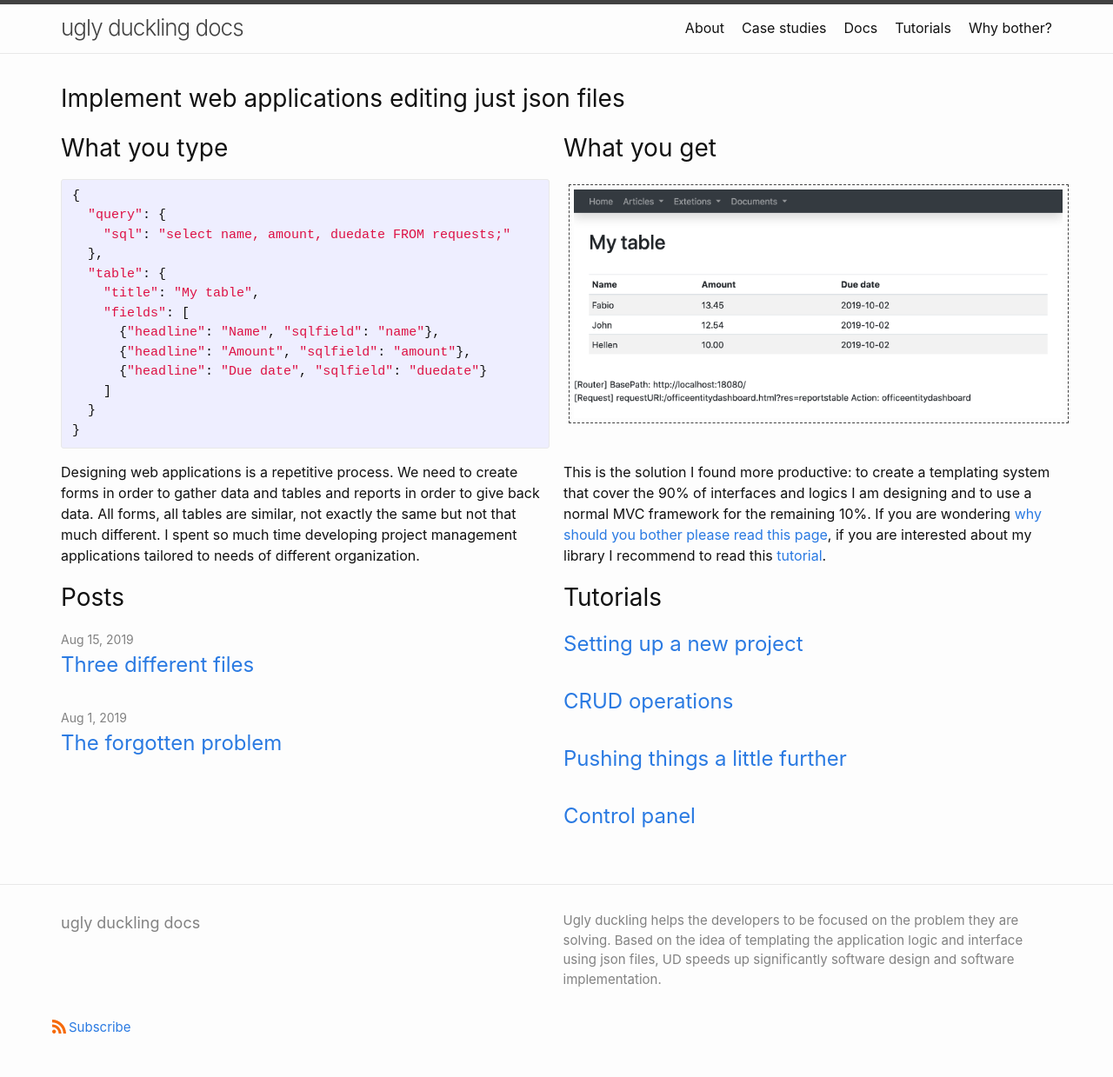
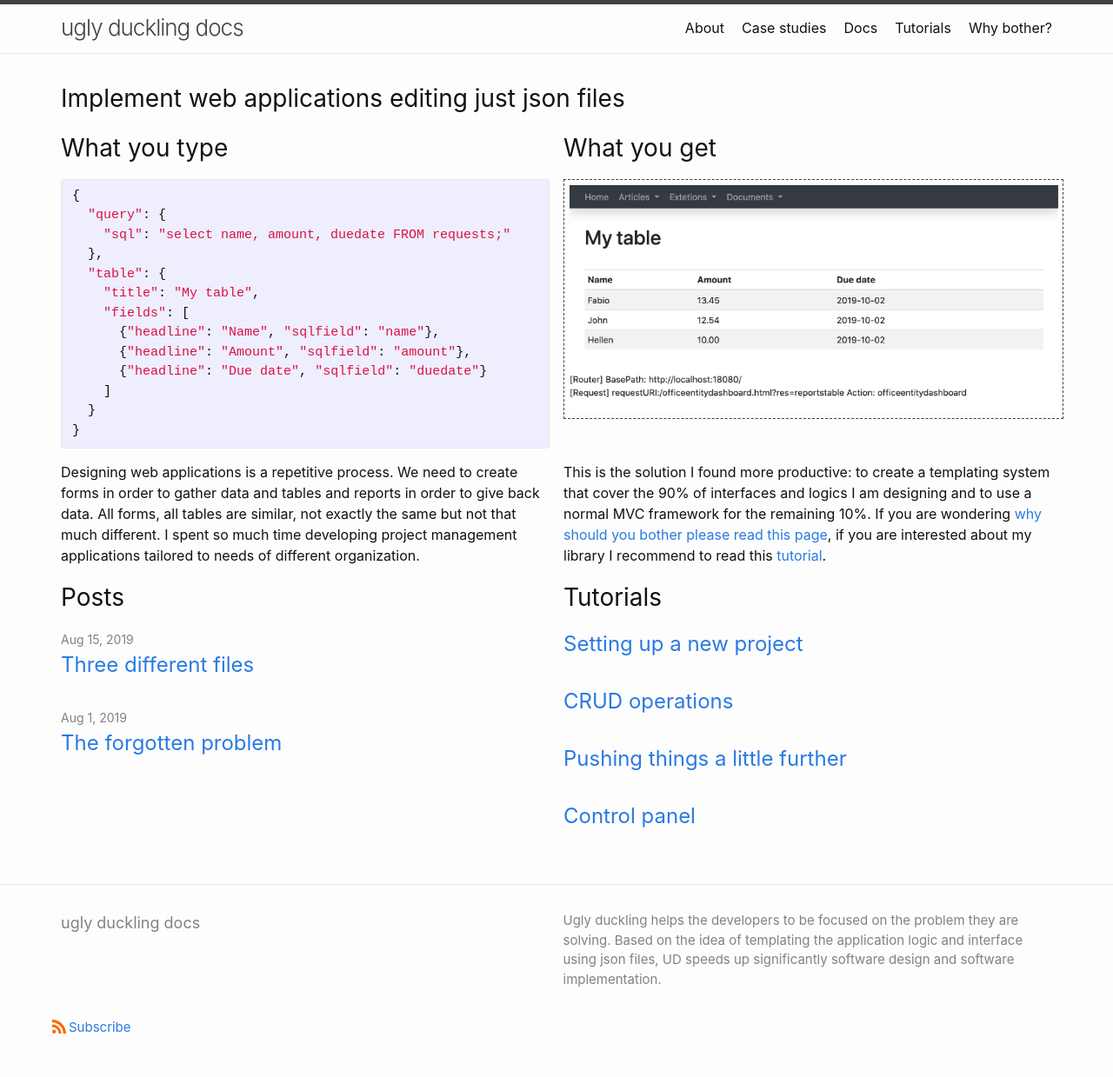
Before and after one commit to fabiomattei/uddocs, a Jekyll site: the page built from index.md, in a window 1280 px wide. Shown: the whole page at 87% size. Built offline with Jekyll 4.4.1, drawn with Linux system fonts in a browser that asks for light colours.

Commit message:
improving css

```diff
--- a/_sass/minima/_custom.scss
+++ b/_sass/minima/_custom.scss
@@ -52,6 +52,5 @@
 
 .home-aside-image {
     padding: 1%;
-    margin: 1%;
     border: 1px dashed $grey-color-dark;
 }
```
